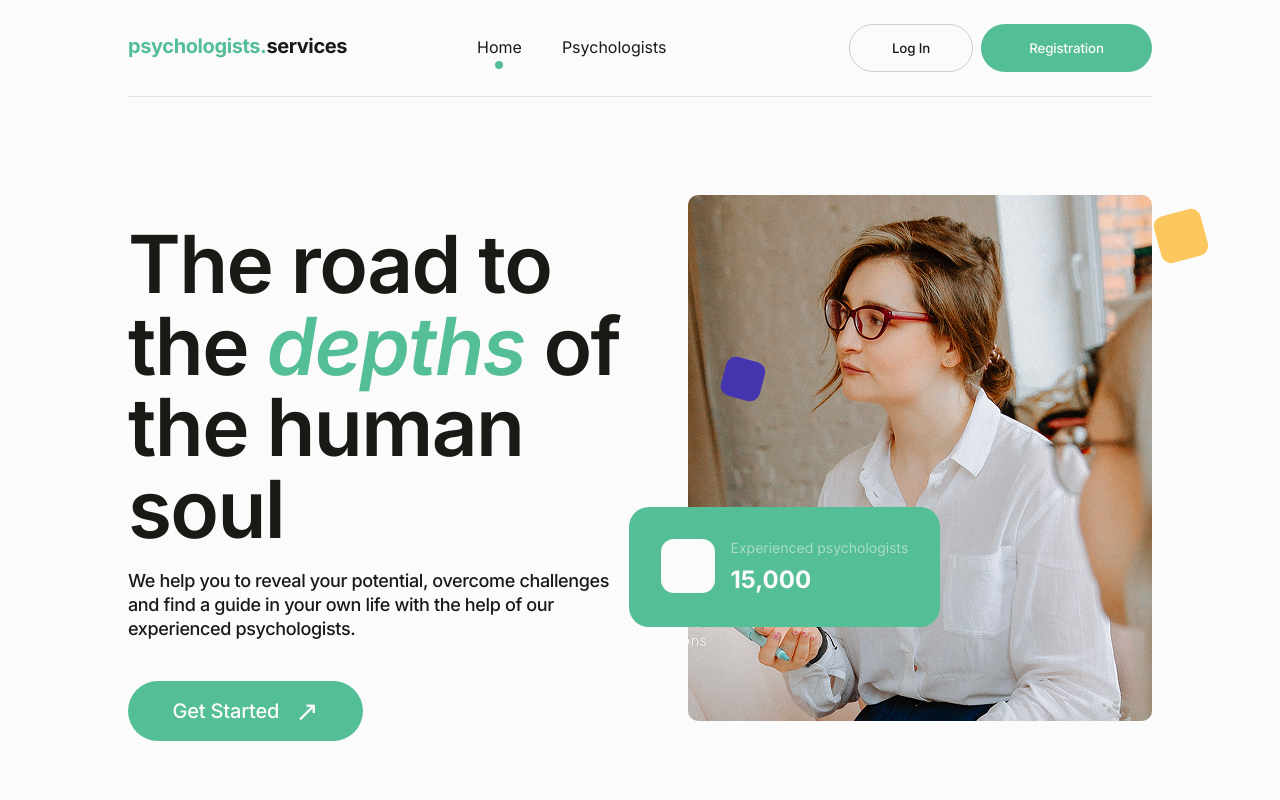
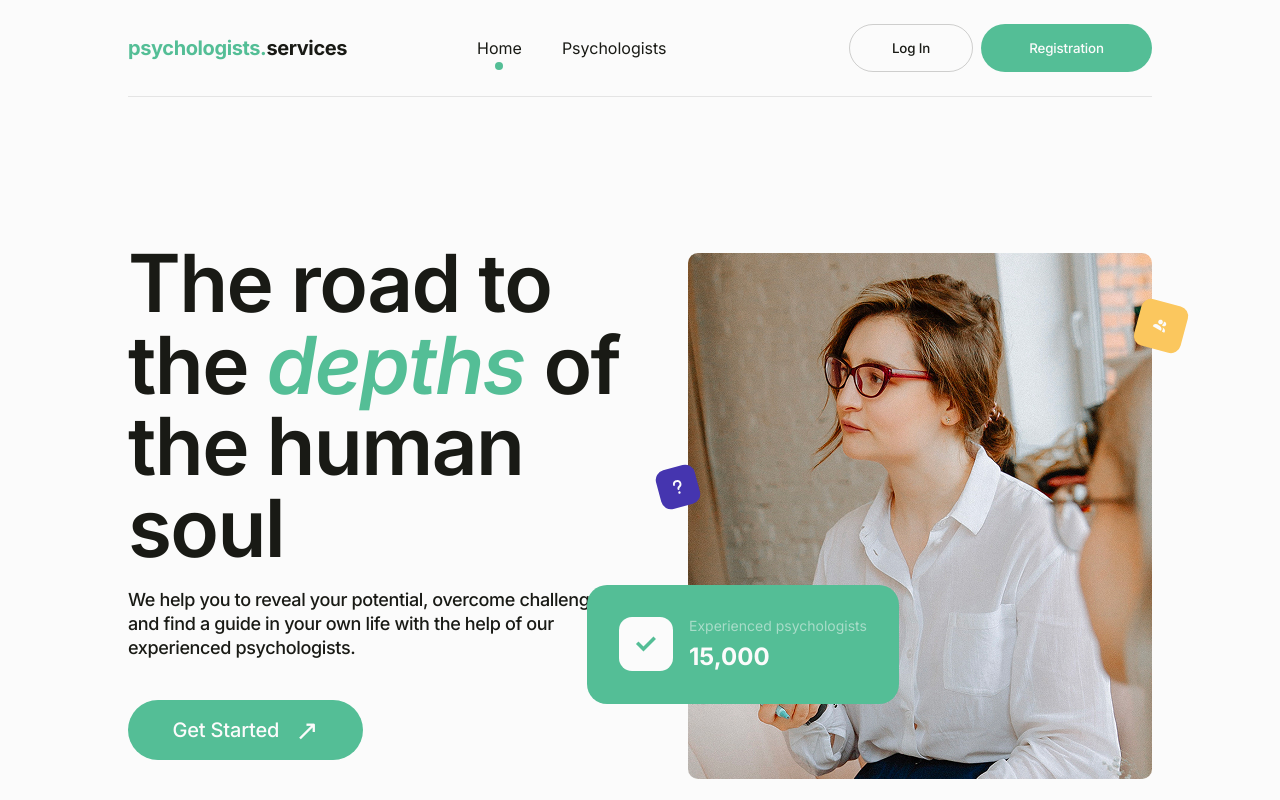
Before and after one commit to alinashapka/psychologists-services, a React (Vite) app: page / in a window 1280 px wide. Built offline with nearby package versions, Linux system fonts and the light colour scheme.

Commit message:
finish home page, update header, fix icons

```diff
--- a/src/components/App/App.jsx
+++ b/src/components/App/App.jsx
@@ -18,7 +18,7 @@ const NotFoundPage = lazy(() =>
 
 function App() {
   return (
-    <div>
+    <>
       <Suspense fallback={<Loader />}>
         <Routes>
           <Route path="/" element={<Layout />}>
@@ -41,7 +41,7 @@ function App() {
           style={{ zIndex: 10001 }}
         />
       </Suspense>
-    </div>
+    </>
   );
 }
 
--- a/src/components/Header/Header.jsx
+++ b/src/components/Header/Header.jsx
@@ -9,6 +9,7 @@ import { logoutUser } from "../../redux/auth/operations";
 import Modal from "../Modal/Modal";
 import LoginForm from "../LoginForm/LoginForm";
 import RegistrationForm from "../RegistrationForm/RegistrationForm";
+import Icon from "../Icon/Icon";
 
 function Header() {
   const dispatch = useDispatch();
@@ -55,7 +56,9 @@ function Header() {
               {isLoggedIn ? (
                 <>
                   <div className={css.userInfo}>
-                    <span className={css.icon}>👤</span>
+                    <div className={css.iconWrap}>
+                      <Icon id="user" size={24} className={css.icon} />
+                    </div>
                     <span className={css.username}>
                       {user?.name || user?.email || "User"}
                     </span>
--- a/src/components/Header/Header.module.css
+++ b/src/components/Header/Header.module.css
@@ -5,7 +5,7 @@
   border-bottom: 1px solid rgba(25, 26, 21, 0.1);
   display: flex;
   justify-content: space-between;
-  align-items: baseline;
+  align-items: center;
   padding: 24px 0;
 }
 .logo {
@@ -37,12 +37,23 @@
 }
 .authWrapper {
   display: flex;
-  align-items: baseline;
 }
 .userInfo {
   display: flex;
+  gap: 14px;
+  align-items: center;
+}
+.iconWrap {
+  display: flex;
+  justify-content: center;
+  align-items: center;
+  border-radius: 10px;
+  width: 40px;
+  height: 40px;
+  background: #54be96;
 }
 .icon {
+  fill: #fbfbfb;
 }
 .username {
   font-weight: var(--font-weight-medium);
--- a/src/components/Layout/Layout.module.css
+++ b/src/components/Layout/Layout.module.css
@@ -1,3 +1,3 @@
-.container{
-
+.container {
+  min-height: 100vh;
 }
--- a/src/pages/HomePage/HomePage.jsx
+++ b/src/pages/HomePage/HomePage.jsx
@@ -25,6 +25,7 @@ function HomePage() {
       </div>
 
       <div className={css.imageBlock}>
+        <div className={css.imageWrapper}>
           <img
             src="/src/assets/hero.jpg"
             className={css.image}
@@ -40,10 +41,16 @@ function HomePage() {
             </div>
           </div>
           <div className={css.icon2}>
-          <Icon className={css.question} id="question" widht={10} height={17} />
+            <Icon
+              className={css.question}
+              id="question"
+              width={10}
+              height={17}
+            />
           </div>
           <div className={css.icon3}>
             <Icon className={css.users} id="users" size={19.84} />
+          </div>
         </div>
       </div>
     </div>
--- a/src/pages/HomePage/HomePage.module.css
+++ b/src/pages/HomePage/HomePage.module.css
@@ -53,56 +53,59 @@
   color: #fbfbfb;
 }
 .imageBlock {
-  .imageWrapper {
-    position: relative;
-    width: 50%;
-  }
+  position: relative;
+  display: flex;
+  justify-content: center;
+}
+.imageWrapper {
+  position: relative;
+  margin-top: 78px;
 }
 .image {
   margin-top: 78px;
   border-radius: 10px;
-  width: 100%;
-  height: auto;
+  width: 464px;
+  height: 526px;
+  position: relative;
 }
 .icon1,
 .icon2,
 .icon3 {
   position: absolute;
 }
-/* example positions */
 .icon1 {
   border-radius: 20px;
   background: #54be96;
   padding: 32px;
   display: flex;
   gap: 16px;
-  top: 63.38%;
-  right: 26.53%;
+  bottom: 75px;
+  left: -101px;
 }
 .icon2 {
   border-radius: 10px;
   width: 40px;
   height: 40px;
   background: #4535af;
+  transform: rotate(-15deg);
+  display: flex;
+  justify-content: center;
+  align-items: center;
+  top: 292px;
+  right: 454px;
+}
+.icon3 {
+  display: none;
+  border-radius: 10px;
+  width: 48px;
+  height: 48px;
+  background: #fbc75e;
   transform: rotate(15deg);
   display: flex;
   justify-content: center;
   align-items: center;
-  top: 44.88%;
-  right: 40.42%;
-}
-.icon3 {
-  border-radius: 10px;
-  width: 48px;
-  height: 48px;
-  background: #fbc75e;
-  /* padding: 17.51px; */
-  transform: rotate(-15deg);
-  display: flex;
-  justify-content: center;
-  align-items: center;
-  top: 26.5%;
-  right: 5.83%;
+  bottom: 429px;
+  left: 449px;
 }
 .checkWrap {
   border-radius: 13px;
@@ -114,7 +117,6 @@
   background: #fbfbfb;
 }
 .check {
-  color: #54be96;
   fill: #54be96;
 }
 .textWrap {
@@ -133,6 +135,8 @@
   color: #fbfbfb;
 }
 .question {
+  fill: #fbfbfb;
 }
 .users {
+  fill: #fbfbfb;
 }
```
Also changed, not shown: public/sprite.svg. Lines whose indentation alone changed are shown as unchanged.
